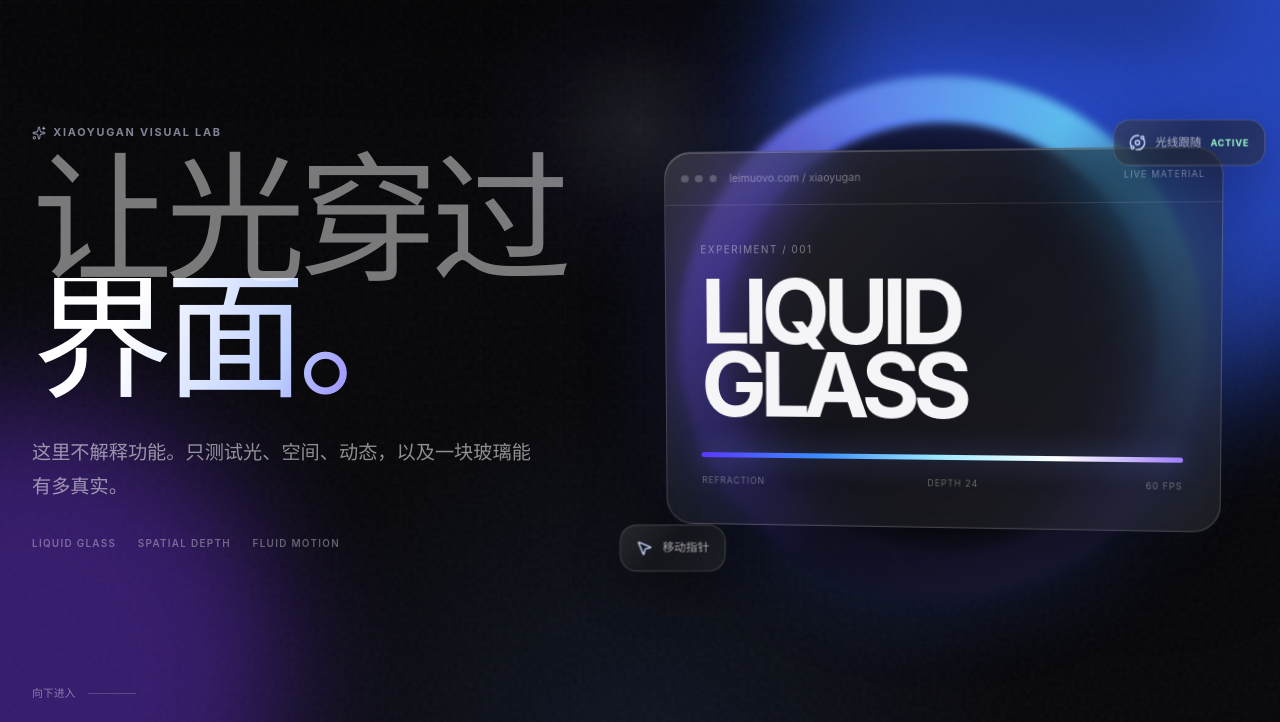
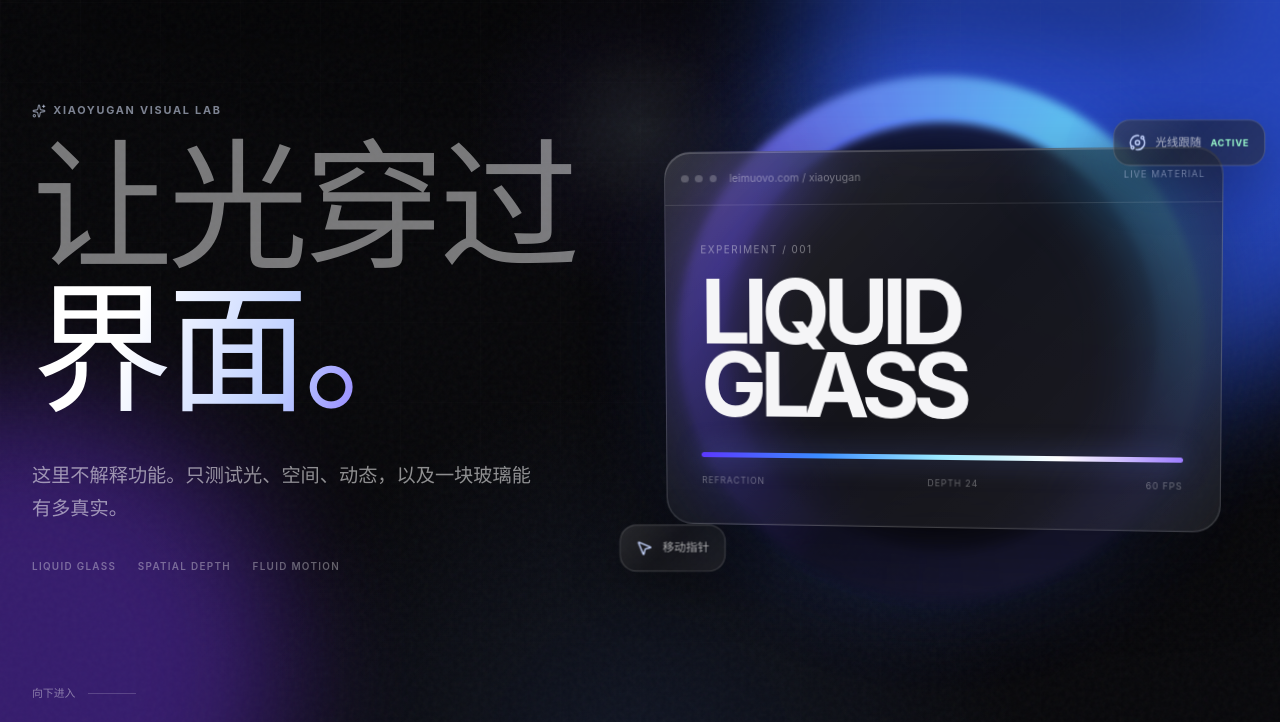
Before and after one commit to xiaoyufengling/leimuovo-tools, an Astro site in the folder apps/web/: page /xiaoyugan in a window 1280 px wide. Shown: the part 78-800 px from the top of the page. Built offline with nearby package versions, Linux system fonts and the light colour scheme; Astro itself is replaced by a stand-in of ours; no server answers.

Commit message:
fix: improve Xiaoyugan hero spacing

```diff
--- a/apps/web/src/pages/xiaoyugan.astro
+++ b/apps/web/src/pages/xiaoyugan.astro
@@ -351,7 +351,11 @@ import BaseLayout from "../layouts/BaseLayout.astro";
     text-wrap: balance;
   }
 
-  .xyg-hero h1 { font-size: clamp(4.25rem, 11vw, 9.25rem); line-height: 0.82; }
+  .xyg-hero h1 {
+    font-size: clamp(4.25rem, 11vw, 9.25rem);
+    line-height: 0.94;
+    letter-spacing: -0.035em;
+  }
 
   .xyg-hero h1 span,
   .xyg-hero h1 strong { display: block; }
@@ -359,6 +363,7 @@ import BaseLayout from "../layouts/BaseLayout.astro";
   .xyg-hero h1 span { color: rgba(255, 255, 255, 0.46); font-weight: 520; }
 
   .xyg-hero h1 strong {
+    margin-top: 0.08em;
     padding-bottom: 0.08em;
     background: linear-gradient(112deg, #fff 18%, #bdcfff 47%, #886eff 68%, #fff 94%);
     background-clip: text;
```
